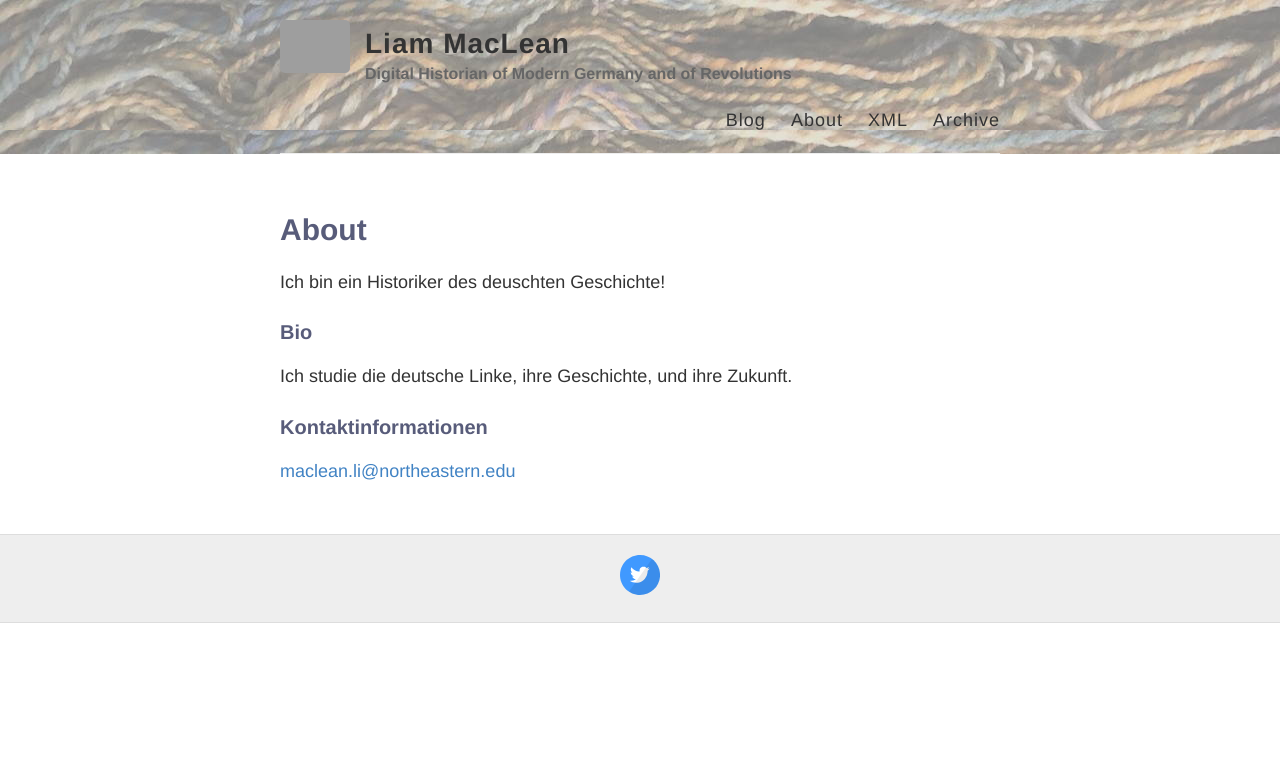
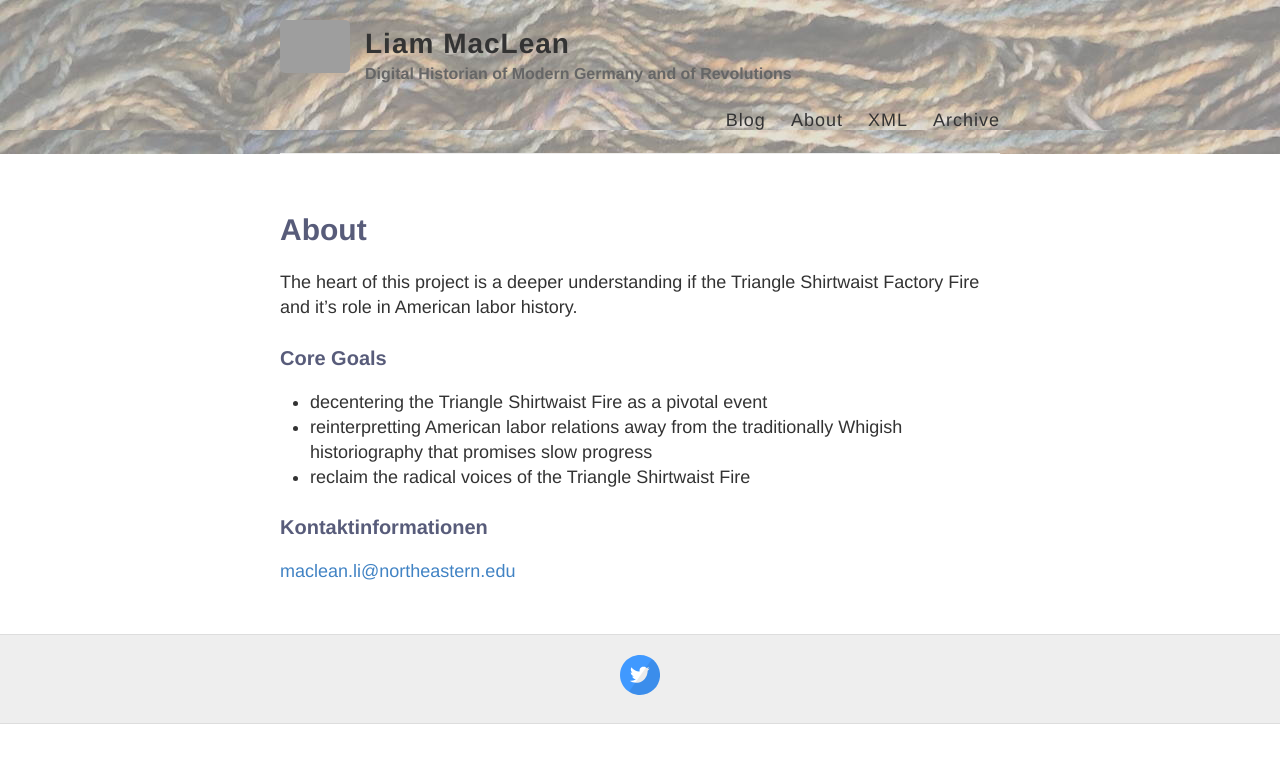
Before and after one commit to liammaclean/badsite, a Jekyll site: the page built from about.md, in a window 1280 px wide. Shown: the top 763 px of the page. Built offline with Jekyll 4.4.1, drawn with Linux system fonts in a browser that asks for light colours; grey boxes are pictures that could not be loaded.

Commit message:
Changed the entire site

```diff
--- a/about.md
+++ b/about.md
@@ -4,11 +4,13 @@ title: About
 permalink: /about/
 ---
 
-Ich bin ein Historiker des deuschten Geschichte!
+The heart of this project is a deeper understanding if the Triangle Shirtwaist Factory Fire and it's role in American labor history.
 
-### Bio
+### Core Goals
 
-Ich studie die deutsche Linke, ihre Geschichte, und ihre Zukunft.
++ decentering the Triangle Shirtwaist Fire as a pivotal event
++ reinterpretting American labor relations away from the traditionally Whigish historiography that promises slow progress
++ reclaim the radical voices of the Triangle Shirtwaist Fire
 
 ### Kontaktinformationen
 
```
Also changed, not shown: _posts/2021-11-09-Songs-of-The-Fire.md (added, +33 -0 lines).
